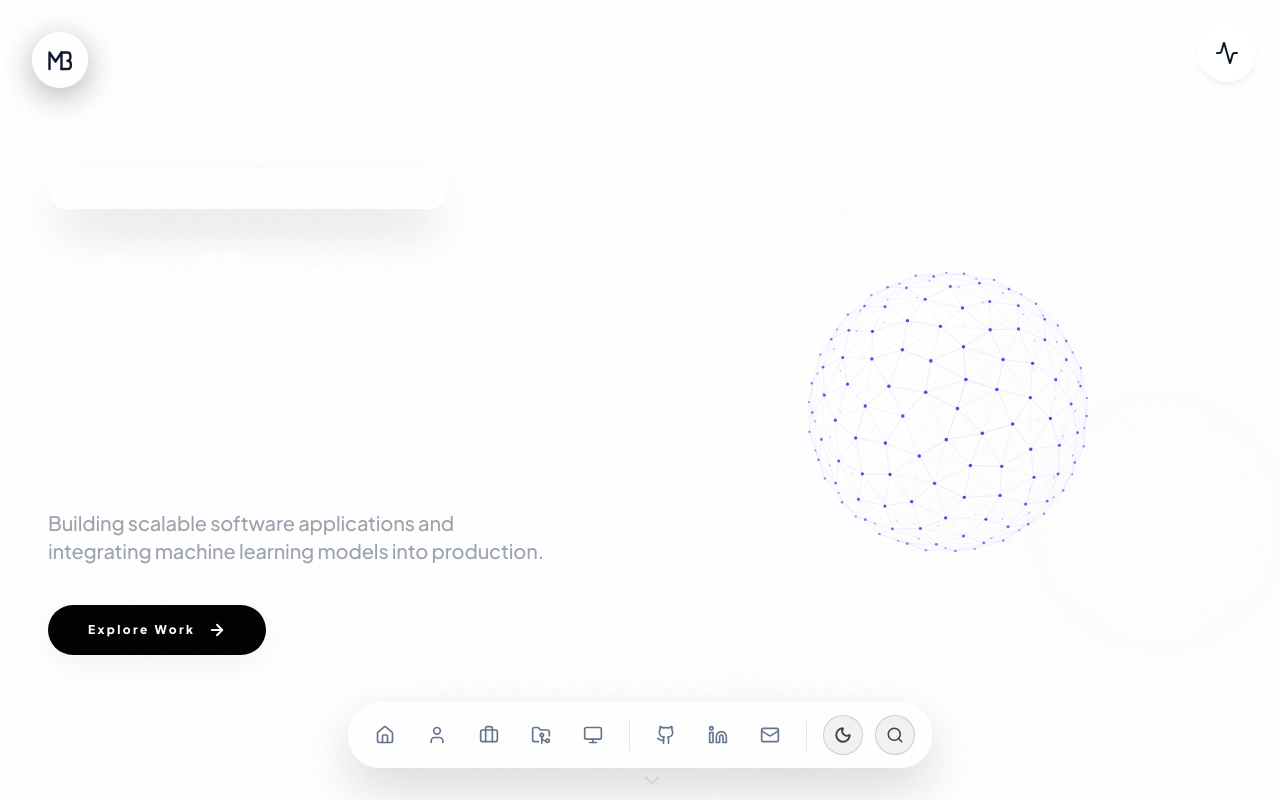
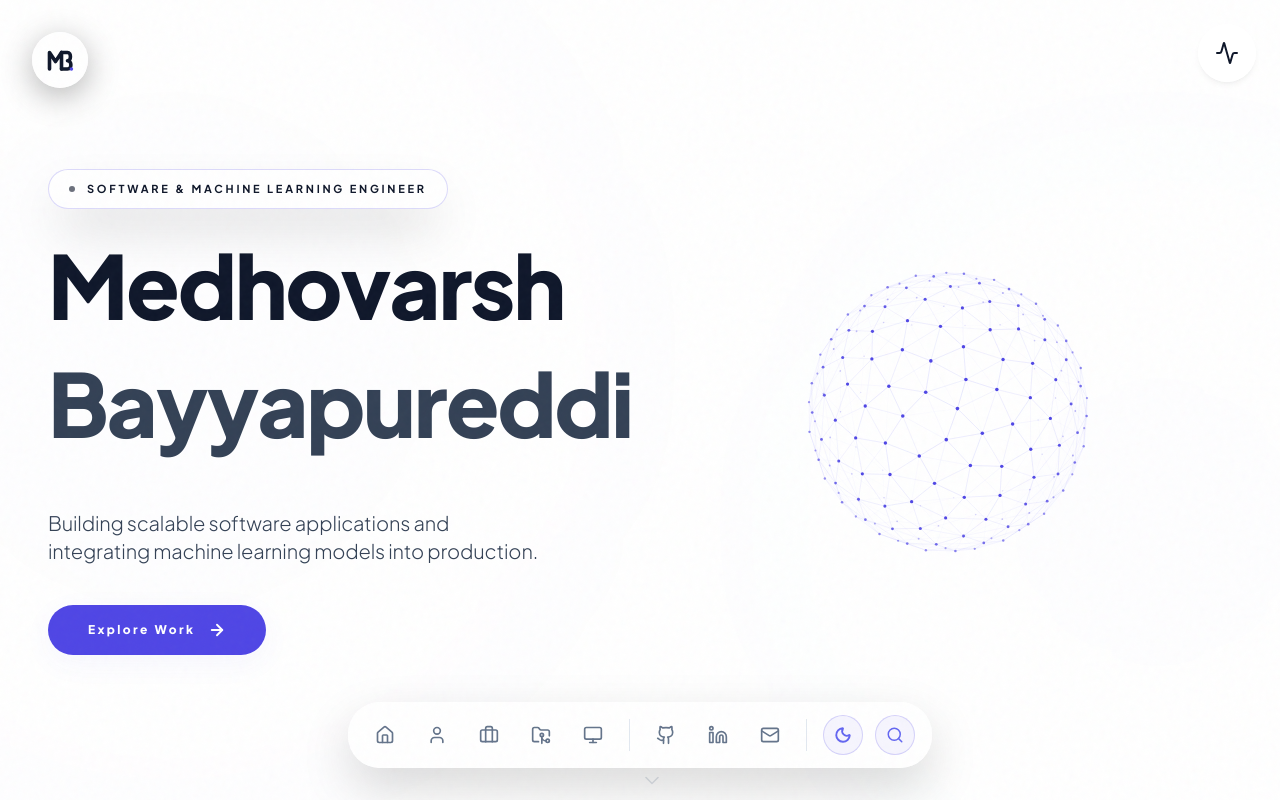
Before and after one commit to Medhovarsh/Medhovarsh-Portfolio, a React (Vite) app: page / in a window 1280 px wide. Shown: the top 800 px of the page. Built offline with nearby package versions, Linux system fonts and the light colour scheme.

Commit message:
style: address feedback by restoring indigo palette, increasing visibility of badges and buttons, enforcing single font family, and enhancing logo weight and uniqueness

```diff
--- a/src/components/Hero.tsx
+++ b/src/components/Hero.tsx
@@ -269,14 +269,16 @@ const Hero = () => {
                 {/* Ambient Orbs */}
                 <div className="absolute inset-0 z-0 pointer-events-none">
                     <motion.div
-                        className="absolute top-[-10%] left-[-10%] w-[600px] h-[600px] bg-white/5 rounded-full blur-[120px] opacity-20 mix-blend-screen"
+                        className="absolute top-[-10%] left-[-10%] w-[600px] h-[600px] rounded-full blur-[120px] mix-blend-screen"
                         animate={{ scale: [1, 1.05, 1], opacity: [0.1, 0.15, 0.1] }}
                         transition={{ duration: 10, repeat: Infinity, ease: 'easeInOut' }}
+                        style={{ background: 'var(--theme-aurora-1)' }}
                     />
                     <motion.div
-                        className="absolute bottom-[-10%] right-[-10%] w-[500px] h-[500px] bg-gray-500/10 rounded-full blur-[120px] opacity-20 mix-blend-screen"
+                        className="absolute bottom-[-10%] right-[-10%] w-[500px] h-[500px] rounded-full blur-[120px] mix-blend-screen"
                         animate={{ scale: [1, 1.08, 1], opacity: [0.1, 0.2, 0.1] }}
                         transition={{ duration: 12, repeat: Infinity, ease: 'easeInOut', delay: 2 }}
+                        style={{ background: 'var(--theme-aurora-2)' }}
                     />
                 </div>
 
@@ -295,17 +297,21 @@ const Hero = () => {
                                             initial={{ opacity: 0, y: -10 }}
                                             animate={{ opacity: 1, y: 0 }}
                                             transition={{ delay: 0.3, duration: 0.6, ease: "easeOut" }}
-                                            className="inline-flex self-start items-center gap-3 px-5 py-2.5 rounded-full text-[11px] font-bold tracking-[0.25em] uppercase backdrop-blur-md border border-white/10 bg-white/5 shadow-2xl mb-4"
-                                            style={{ color: 'rgba(255, 255, 255, 0.9)' }}
+                                            className="inline-flex self-start items-center gap-3 px-5 py-2.5 rounded-full text-[11px] font-bold tracking-[0.25em] uppercase backdrop-blur-md shadow-2xl mb-4"
+                                            style={{
+                                                color: 'var(--theme-text-primary)',
+                                                background: 'var(--theme-glass-bg)',
+                                                border: '1px solid var(--theme-accent-border)'
+                                            }}
                                         >
-                                            <span className="w-1.5 h-1.5 rounded-full bg-white/80 animate-pulse" />
+                                            <span className="w-1.5 h-1.5 rounded-full animate-pulse" style={{ background: 'var(--theme-text-primary)' }} />
                                             {portfolioData.personalInfo.title}
                                         </motion.div>
 
                                         {/* Animated headline */}
-                                        <h1 className="text-5xl sm:text-6xl md:text-7xl lg:text-[5.5rem] font-extrabold tracking-tight leading-tight text-white pb-4">
+                                        <h1 className="text-5xl sm:text-6xl md:text-7xl lg:text-[5.5rem] font-extrabold tracking-tight leading-tight pb-4" style={{ color: 'var(--theme-text-primary)' }}>
                                             <div className="mb-2"><WordReveal text={name.split(' ')[0]} /></div>
-                                            <div className="text-transparent bg-clip-text bg-gradient-to-r from-gray-100 to-gray-500 block leading-normal">
+                                            <div className="block leading-normal" style={{ color: 'var(--theme-text-secondary)' }}>
                                                 <WordReveal text={name.split(' ')[1]} delayOffset={0.3} />
                                             </div>
                                         </h1>
@@ -315,7 +321,8 @@ const Hero = () => {
                                         initial={{ opacity: 0, y: 10 }}
                                         animate={{ opacity: 1, y: 0 }}
                                         transition={{ delay: 1.1, duration: 0.6 }}
-                                        className="max-w-xl text-lg md:text-xl font-medium leading-relaxed text-balance text-gray-400"
+                                        className="max-w-xl text-lg md:text-xl font-light leading-relaxed text-balance"
+                                        style={{ color: 'var(--theme-text-secondary)' }}
                                     >
                                         Building scalable software applications and integrating machine learning models into production.
                                     </motion.p>
@@ -362,29 +369,38 @@ const Hero = () => {
                                 initial={{ opacity: 0, y: 10 }}
                                 animate={{ opacity: 1, y: 0 }}
                                 transition={{ delay: 0.3 }}
-                                className="inline-flex items-center gap-2 px-4 py-2 rounded-full text-[10px] font-bold tracking-[0.25em] uppercase backdrop-blur-md border border-white/10 bg-white/5 shadow-xl mb-6"
-                                style={{ color: 'rgba(255, 255, 255, 0.9)' }}
+                                className="inline-flex items-center gap-2 px-4 py-2 rounded-full text-[10px] font-bold tracking-[0.25em] uppercase backdrop-blur-md shadow-xl mb-6"
+                                style={{
+                                    color: 'var(--theme-text-primary)',
+                                    background: 'var(--theme-glass-bg)',
+                                    border: '1px solid var(--theme-accent-border)'
+                                }}
                             >
-                                <span className="w-1.5 h-1.5 rounded-full bg-white/80 animate-pulse" />
+                                <span className="w-1.5 h-1.5 rounded-full animate-pulse" style={{ background: 'var(--theme-text-primary)' }} />
                                 {portfolioData.personalInfo.title}
                             </motion.div>
-                            <div className="text-4xl sm:text-5xl font-extrabold tracking-tight leading-tight text-balance text-white pb-4">
+
+                            <div className="text-4xl sm:text-5xl font-extrabold tracking-tight leading-tight text-balance pb-4" style={{ color: 'var(--theme-text-primary)' }}>
                                 <div className="mb-2"><WordReveal text={name.split(' ')[0]} /></div>
-                                <div className="text-transparent bg-clip-text bg-gradient-to-r from-gray-100 to-gray-500 block leading-normal">
+                                <div className="block leading-normal" style={{ color: 'var(--theme-text-secondary)' }}>
                                     <WordReveal text={name.split(' ')[1]} delayOffset={0.3} />
                                 </div>
                             </div>
+
                             <motion.p
                                 initial={{ opacity: 0 }}
                                 animate={{ opacity: 1 }}
                                 transition={{ delay: 0.7 }}
-                                className="text-base font-medium max-w-sm leading-relaxed text-balance text-gray-400"
+                                className="text-base font-normal max-w-sm leading-relaxed text-balance"
+                                style={{ color: 'var(--theme-text-secondary)' }}
                             >
                                 Building scalable software applications and integrating machine learning models into production.
                             </motion.p>
+
                             <div className="my-8">
                                 <ParticleSphere />
                             </div>
+
                             <motion.a
                                 href="#projects"
                                 initial={{ opacity: 0, y: 10 }}
@@ -409,7 +425,7 @@ const Hero = () => {
             >
                 <ChevronDown size={24} strokeWidth={1.5} />
             </motion.div>
-        </section >
+        </section>
     );
 };
 
--- a/src/components/Logo.tsx
+++ b/src/components/Logo.tsx
@@ -29,7 +29,7 @@ const Logo = () => {
                 <motion.path
                     d="M 15 80 V 25 L 35 55 L 55 25 V 80"
                     stroke="currentColor"
-                    strokeWidth="8"
+                    strokeWidth="12"
                     strokeLinecap="round"
                     strokeLinejoin="round"
                     initial={{ pathLength: 0, opacity: 0 }}
@@ -40,12 +40,22 @@ const Logo = () => {
                 <motion.path
                     d="M 55 25 H 75 C 88 25 88 52.5 75 52.5 C 90 52.5 90 80 75 80 H 55"
                     stroke="currentColor"
-                    strokeWidth="8"
+                    strokeWidth="12"
                     strokeLinecap="round"
                     strokeLinejoin="round"
                     initial={{ pathLength: 0, opacity: 0 }}
                     animate={{ pathLength: 1, opacity: 1 }}
                     transition={{ duration: 1.5, ease: "easeInOut", delay: 0.6 }}
+                />
+                {/* Unique Accent Dot */}
+                <motion.circle
+                    cx="88"
+                    cy="80"
+                    r="6"
+                    fill="var(--theme-accent)"
+                    initial={{ scale: 0, opacity: 0 }}
+                    animate={{ scale: 1, opacity: 1 }}
+                    transition={{ duration: 0.8, ease: "backOut", delay: 1.2 }}
                 />
             </svg>
         </motion.a>
--- a/src/index.css
+++ b/src/index.css
@@ -5,25 +5,25 @@
 /* ── Theme Variables ── */
 :root {
   /* Dark mode (default) */
-  --theme-bg: #000000;
-  --theme-bg-secondary: #0a0a0a;
+  --theme-bg: #030014;
+  --theme-bg-secondary: #0a0a1a;
   --theme-surface: rgba(255, 255, 255, 0.02);
   --theme-surface-hover: rgba(255, 255, 255, 0.06);
   --theme-border: rgba(255, 255, 255, 0.08);
   --theme-border-hover: rgba(255, 255, 255, 0.2);
   --theme-text-primary: #ffffff;
-  --theme-text-secondary: #a1a1aa;
-  /* zinc-400 */
-  --theme-text-tertiary: #71717a;
-  /* zinc-500 */
-  --theme-text-muted: #52525b;
-  /* zinc-600 */
-  --theme-accent: #ffffff;
-  /* white */
-  --theme-accent-light: #d4d4d8;
-  /* zinc-300 */
-  --theme-accent-surface: rgba(255, 255, 255, 0.05);
-  --theme-accent-border: rgba(255, 255, 255, 0.15);
+  --theme-text-secondary: #cbd5e1;
+  /* slate-300 */
+  --theme-text-tertiary: #94a3b8;
+  /* slate-400 */
+  --theme-text-muted: #64748b;
+  /* slate-500 */
+  --theme-accent: #6366f1;
+  /* indigo-500 */
+  --theme-accent-light: #818cf8;
+  /* indigo-400 */
+  --theme-accent-surface: rgba(99, 102, 241, 0.1);
+  --theme-accent-border: rgba(99, 102, 241, 0.25);
   --theme-glass-bg: rgba(255, 255, 255, 0.03);
   --theme-glass-border: rgba(255, 255, 255, 0.08);
   --theme-card-bg: rgba(255, 255, 255, 0.01);
@@ -36,12 +36,12 @@
   --theme-scrollbar-thumb-hover: #3a3a55;
   --theme-shadow: rgba(0, 0, 0, 0.3);
   --theme-dock-bg: rgba(0, 0, 0, 0.2);
-  --theme-heading-shadow: none;
+  --theme-heading-shadow: 0 0 40px rgba(255, 255, 255, 0.05);
   --theme-text-shadow: none;
-  --theme-glow: 0 0 60px rgba(255, 255, 255, 0.1), 0 0 120px rgba(255, 255, 255, 0.05);
-  --theme-glow-white: 0 0 40px rgba(255, 255, 255, 0.15), 0 0 80px rgba(255, 255, 255, 0.05);
-  --theme-aurora-1: rgba(255, 255, 255, 0.02);
-  --theme-aurora-2: rgba(255, 255, 255, 0.01);
+  --theme-glow: 0 0 60px rgba(99, 102, 241, 0.2), 0 0 120px rgba(99, 102, 241, 0.1);
+  --theme-glow-white: 0 0 40px rgba(255, 255, 255, 0.1), 0 0 80px rgba(255, 255, 255, 0.05);
+  --theme-aurora-1: rgba(79, 70, 229, 0.05);
+  --theme-aurora-2: rgba(59, 130, 246, 0.05);
   --theme-grain-opacity: 0.02;
   --theme-logo-stroke: white;
   --theme-logo-glow: rgba(255, 255, 255, 0.5);
@@ -62,11 +62,11 @@
   --theme-text-primary: #0f172a;
   --theme-text-secondary: #334155;
   --theme-text-tertiary: #64748b;
-  --theme-text-muted: #a1a1aa;
-  --theme-accent: #000000;
-  --theme-accent-light: #3f3f46;
-  --theme-accent-surface: rgba(0, 0, 0, 0.05);
-  --theme-accent-border: rgba(0, 0, 0, 0.15);
+  --theme-text-muted: #94a3b8;
+  --theme-accent: #4f46e5;
+  --theme-accent-light: #6366f1;
+  --theme-accent-surface: rgba(79, 70, 229, 0.05);
+  --theme-accent-border: rgba(79, 70, 229, 0.2);
   --theme-glass-bg: rgba(255, 255, 255, 0.75);
   --theme-glass-border: rgba(255, 255, 255, 0.5);
   --theme-card-bg: #ffffff;
@@ -81,10 +81,10 @@
   --theme-dock-bg: rgba(255, 255, 255, 0.8);
   --theme-heading-shadow: none;
   --theme-text-shadow: none;
-  --theme-glow: none;
+  --theme-glow: 0 0 20px rgba(79, 70, 229, 0.1);
   --theme-glow-white: none;
-  --theme-aurora-1: rgba(0, 0, 0, 0.02);
-  --theme-aurora-2: rgba(0, 0, 0, 0.01);
+  --theme-aurora-1: rgba(79, 70, 229, 0.05);
+  --theme-aurora-2: rgba(59, 130, 246, 0.05);
   --theme-grain-opacity: 0.03;
   --theme-logo-stroke: #0f172a;
   --theme-logo-glow: rgba(0, 0, 0, 0.05);
@@ -119,7 +119,7 @@
   h4,
   h5,
   h6 {
-    @apply font-display tracking-ultra-tight text-balance;
+    @apply font-sans tracking-tight text-balance;
     text-shadow: var(--theme-heading-shadow);
     color: var(--theme-text-primary);
   }
@@ -267,7 +267,7 @@ section {
 .cursor-ring[data-state="hover"] {
   width: 56px;
   height: 56px;
-  background-color: rgba(255, 255, 255, 0.1);
+  background-color: rgba(99, 102, 241, 0.1);
   border-color: var(--theme-accent);
   border-width: 2px;
   mix-blend-mode: normal;
```
